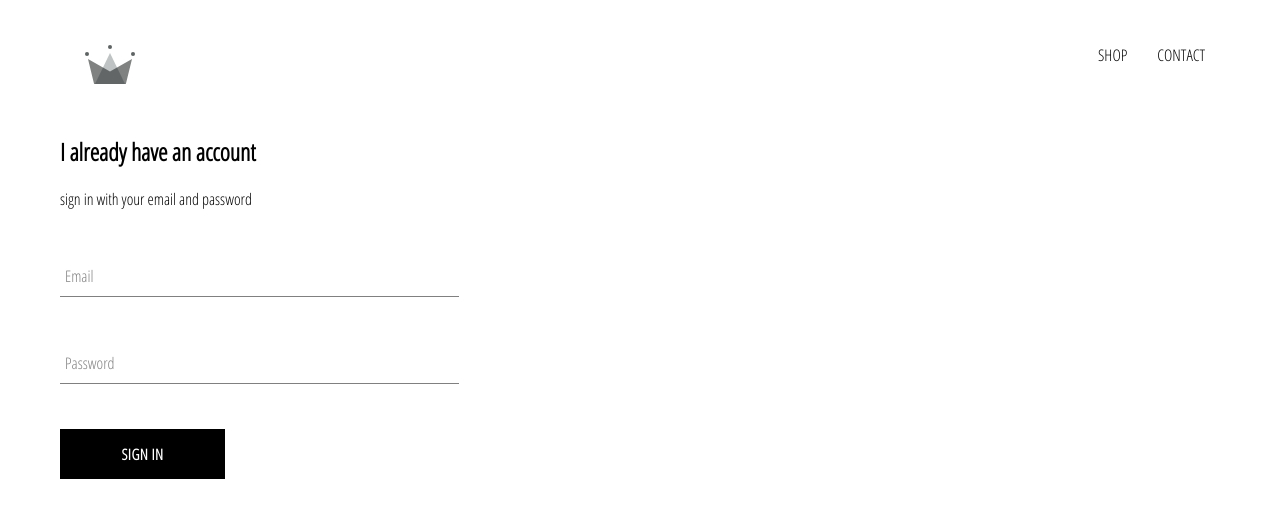
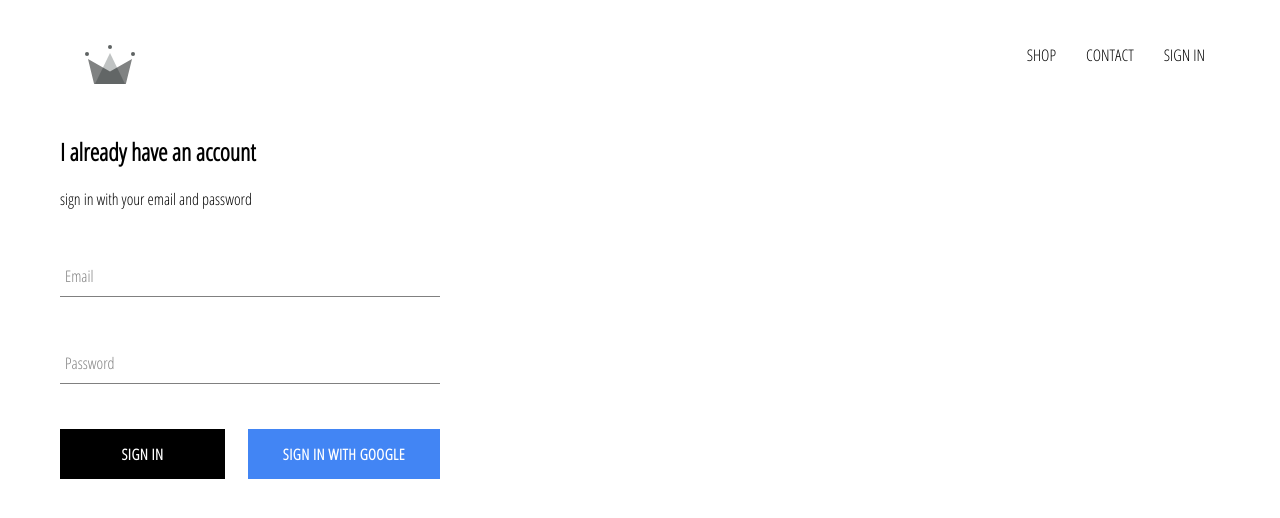
Before and after one commit to eoamegassi/crwn-clothing, a React (Create React App) app: page /signin in a window 1280 px wide. Shown: the top 518 px of the page. Built offline with nearby package versions, Linux system fonts and the light colour scheme; no server answers.

Commit message:
integrated firebase into application, updated sign-in page and sign-in with google

```diff
--- a/package.json
+++ b/package.json
@@ -3,6 +3,7 @@
   "version": "0.1.0",
   "private": true,
   "dependencies": {
+    "firebase": "^7.2.0",
     "node-sass": "^4.12.0",
     "react": "^16.9.0",
     "react-dom": "^16.9.0",
--- a/src/App.css
+++ b/src/App.css
@@ -7,3 +7,7 @@
     text-decoration: none;
     color: black;
 }
+
+* {
+    box-sizing: border-box;
+}
--- a/src/App.js
+++ b/src/App.js
@@ -6,12 +6,36 @@
 import ShopPage from "./pages/shop-page/shop-page.component";
 import Header from "./components/header/header.component";
 import SignInAndSignUpPage from "./pages/sign-in-and-sign-up-page/sign-in-and-sign-up.component";
+import {auth} from "./firebase/firebase.utils";
 
 
-function App() {
+class App extends React.Component {
+    constructor(props) {
+        super(props);
+
+        this.state = {
+            currentUser: null
+        }
+    }
+
+    unsubscribeFromAuth = null;
+
+    componentDidMount() {
+            this.unsubscribeFromAuth = auth.onAuthStateChanged(user => (
+                this.setState({currentUser: user})
+            ));
+    }
+
+
+    componentWillUnmount() {
+        this.unsubscribeFromAuth();
+    }
+
+
+    render() {
         return (
             <div>
-        <Header/>
+                <Header currentUser={this.state.currentUser}/>
                 <Switch>
                     <Route exact={true} path={'/'} component={HomePage}/>
                     <Route path={'/shop'} component={ShopPage}/>
@@ -21,4 +45,6 @@
         );
     }
 
+}
+
 export default App;
--- a/src/components/custom-button/custom-button-component.jsx
+++ b/src/components/custom-button/custom-button-component.jsx
@@ -2,8 +2,8 @@
 
 import './custom-button.style.scss';
 
-const CustomButton = ({children, ...otherProps}) => (
-    <button className="custom-button" {...otherProps}>
+const CustomButton = ({children, isGoogleSignIn, ...otherProps}) => (
+    <button className={`${isGoogleSignIn ? 'google-sign-in' : ''} custom-button`} {...otherProps}>
         {children}
     </button>
 );
--- a/src/components/custom-button/custom-button.style.scss
+++ b/src/components/custom-button/custom-button.style.scss
@@ -19,4 +19,14 @@
     color: black;
     border: 1px solid black;
   }
+
+  &.google-sign-in {
+    background-color: #4285f4;
+    color: white;
+
+    &:hover {
+      background-color: #357ae8;
+      border: none;
+    }
+  }
 }
--- a/src/components/directory/directory.component.jsx
+++ b/src/components/directory/directory.component.jsx
@@ -5,6 +5,8 @@
 class Directory extends Component {
     constructor(props) {
         super(props);
+
+        // TODO: import section data from shop-page.data.js instead
 
         this.state = {
             sections: [
--- a/src/components/header/header.component.jsx
+++ b/src/components/header/header.component.jsx
@@ -1,10 +1,10 @@
 import React from 'react';
 import {Link} from "react-router-dom";
-
+import {auth} from "../../firebase/firebase.utils";
 import './header.style.scss';
 import {ReactComponent as Logo} from '../../assets/img/crown.svg';
 
-const Header = () => (
+const Header = ({currentUser}) => (
     <div className="header">
         <Link className="logo-container" to="/">
             <Logo className="logo"/>
@@ -12,6 +12,13 @@
         <div className="options">
             <Link className="option" to="/shop">SHOP</Link>
             <Link className="option" to="/contact">CONTACT</Link>
+            {
+                currentUser ?
+                    <Link className="option" to="" onClick={() => auth.signOut()}>SIGN OUT</Link>
+                    /*<div className="option" onClick={() => auth.signOut()}>SIGN OUT</div>*/
+                    :
+                    <Link className="option" to="/signin">SIGN IN</Link>
+            }
         </div>
     </div>
 );
--- a/src/components/header/header.style.scss
+++ b/src/components/header/header.style.scss
@@ -20,6 +20,7 @@
 
     .option {
       padding: 10px 15px;
+      //cursor: pointer;
     }
   }
 }
--- a/src/components/sign-in/sign-in.component.jsx
+++ b/src/components/sign-in/sign-in.component.jsx
@@ -2,6 +2,7 @@
 
 import FormInput from "../form-input/form-input.component";
 import CustomButton from "../custom-button/custom-button-component";
+import {signInWithGoogle} from "../../firebase/firebase.utils";
 import './sign-in.style.scss';
 
 class SignIn extends Component {
@@ -53,7 +54,10 @@
                         label='Password'
                     />
 
-                    <CustomButton type="submit">SIGN IN</CustomButton>
+                    <div className="buttons">
+                        <CustomButton type="submit">SIGN IN</CustomButton>
+                        <CustomButton onClick={signInWithGoogle} isGoogleSignIn>SIGN IN WITH GOOGLE</CustomButton>
+                    </div>
                 </form>
             </div>
         )
--- a/src/components/sign-in/sign-in.style.scss
+++ b/src/components/sign-in/sign-in.style.scss
@@ -1,9 +1,14 @@
 .sign-in {
-  width: 30vw;
+  width: 380px;
   display: flex;
   flex-direction: column;
 
   .title {
     margin: 10px 0;
   }
+
+  .buttons {
+    display: flex;
+    justify-content: space-between;
+  }
 }
--- /dev/null
+++ b/src/firebase/firebase.utils.js
@@ -0,0 +1,29 @@
+import firebase from "firebase/app";
+import 'firebase/firestore';
+import 'firebase/auth';
+import 'firebase/analytics';
+
+
+const firebaseConfig = {
+    apiKey: "AIzaSyCNOvPIE86YF14N1GiPZtMyQSE_LZMUHOk",
+    authDomain: "crwn-clothing-14321.firebaseapp.com",
+    databaseURL: "https://crwn-clothing-14321.firebaseio.com",
+    projectId: "crwn-clothing-14321",
+    storageBucket: "crwn-clothing-14321.appspot.com",
+    messagingSenderId: "551033413313",
+    appId: "1:551033413313:web:0fb91f3d76ec1f9da1fe40",
+    measurementId: "G-156QYH18W8"
+};
+// Initialize Firebase
+firebase.initializeApp(firebaseConfig);
+firebase.analytics();
+
+
+export const auth = firebase.auth();
+export const firestore = firebase.firestore();
+
+const provider = new firebase.auth.GoogleAuthProvider();
+provider.setCustomParameters({prompt: 'select_account'});
+export const signInWithGoogle = () => auth.signInWithPopup(provider);
+
+export default firebase;
--- a/src/pages/shop-page/shop-page.component.jsx
+++ b/src/pages/shop-page/shop-page.component.jsx
@@ -1,6 +1,9 @@
 import React, {Component} from 'react';
 import SHOP_DATA from "./shop-page.data";
 import CollectionPreview from "../../components/collection-preview/collection-preview.component";
+
+
+// TODO: merge this component with the shop page
 
 class ShopPage extends Component{
     constructor(props) {
```
Also changed, not shown: 1 other file (tests, documents, lock files or other folders). Lines whose indentation alone changed are shown as unchanged.
